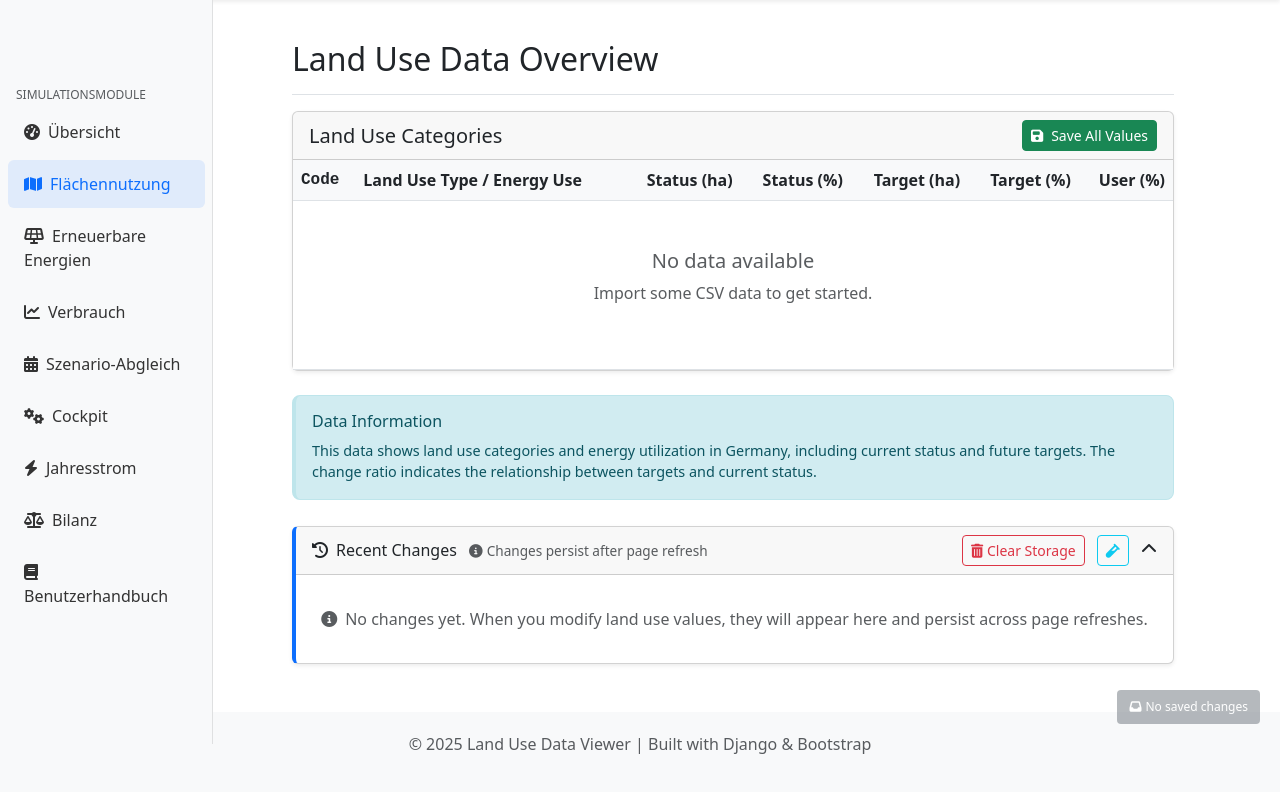
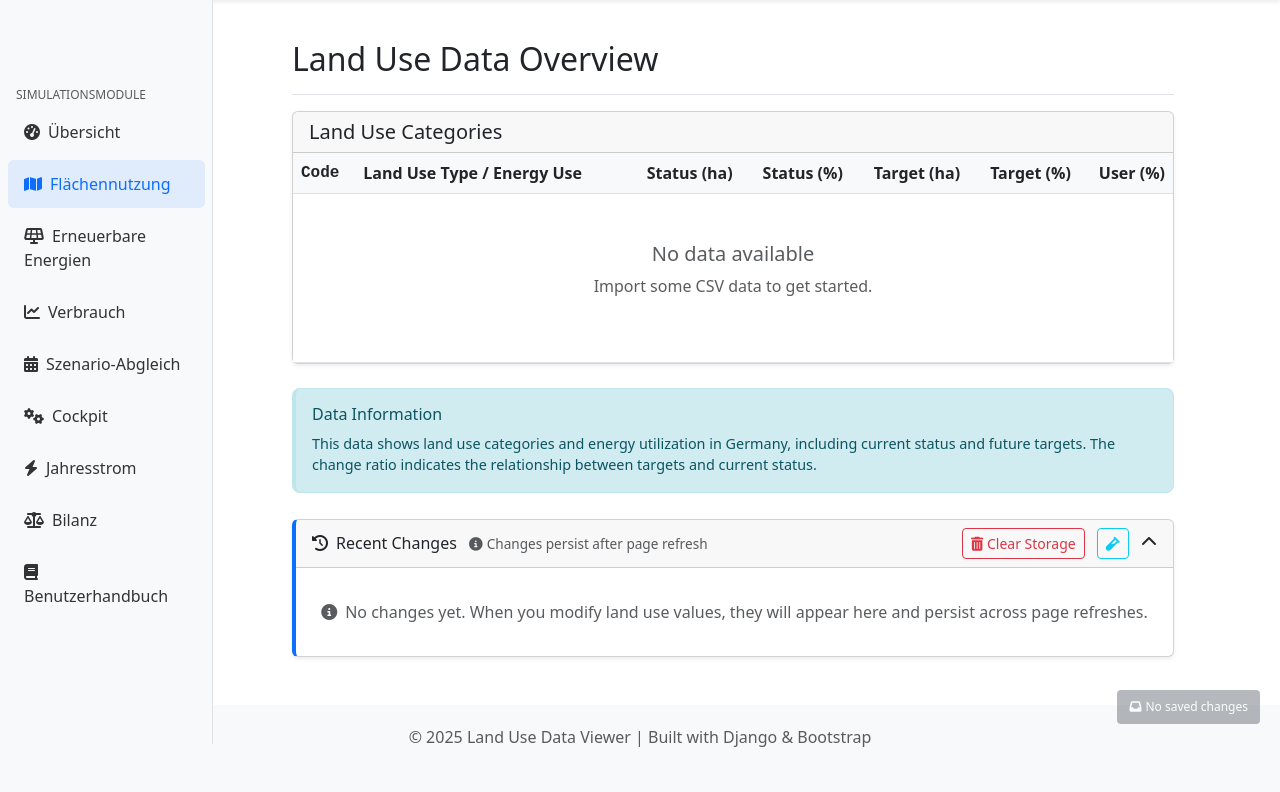
Before and after one commit to deepti1999/100prosim-runtime, a Django app: page /landuse/ in a window 1280 px wide. Shown: the part 56-848 px from the top of the page. After the commit the page ends 803 px from the top, so only its background shows below. Run offline with Django 4.2, Linux system fonts and the light colour scheme; the visitor is signed in with stand-in values (Sample User, id 1); data that the repository does not hold is empty; parts of the project's set-up code (start-up, migrations or seed data) failed here and were passed over.

Commit message:
stakeholder-1-A: remove "Save All Values" button (T28)
Per PDF §2.4.5: button is redundant because edits already auto-save via
autoSaveValue() with a 1-second debounce (landuse_list.html:1533-1548).
Scenario-level snapshotting is covered separately by Scenarios → Save
current Scenario, which is what stakeholder endorsed for that workflow.

Changes:
- Delete the <button id="save-all-button"> markup (card-header row)
- Delete the unused saveAllUserInputs() JS function
- Update two tutorial console.log lines that told users to click the
  removed button — now reflect auto-save

Preserved (out of scope, still used programmatically and by tests):
- /api/save-all-inputs/ endpoint + views.save_all_user_inputs view
- saveAllInProgress guard flag and its 3 call sites — harmless no-ops
  now that the flag is never flipped true; leaving them in place avoids
  unrelated risk

Verification:
- V2 tests: simulator.test_bb_e2e passes (2/2)
- V3 API: endpoint untouched (programmatic contract preserved)
- V4 localhost: authenticated GET /landuse/ — 0 refs to save-all-button
  or "Save All Values" text; 34 user-percent-input fields still render
- V5 Heroku: batched with 1-B at Phase 1 boundary

Co-Authored-By: Claude Opus 4.7 (1M context) <noreply@anthropic.com>

```diff
--- a/simulator/templates/simulator/landuse_list.html
+++ b/simulator/templates/simulator/landuse_list.html
@@ -22,10 +22,9 @@
             <div class="card">
                 <div class="card-header d-flex justify-content-between align-items-center">
                     <h5 class="card-title mb-0">Land Use Categories</h5>
-                    <button id="save-all-button" class="btn btn-success btn-sm" onclick="saveAllUserInputs()"
-                        title="Save all your percentage inputs to database">
-                        <i class="fas fa-save me-2"></i>Save All Values
-                    </button>
+                    {# "Save All Values" button removed per stakeholder PDF §2.4.5 (T28): edits #}
+                    {# auto-save with 1-second debounce (autoSaveValue, line ~1533). The bulk #}
+                    {# endpoint /api/save-all-inputs/ is retained for programmatic callers. #}
                 </div>
                 <div class="card-body p-0">
                     <div class="table-responsive">
@@ -184,7 +183,7 @@
             }
         } else {
             console.log('localStorage is EMPTY on page load (no previous changes saved)');
-            console.log('Tip: Make a change and click "Save All Values" to see it persist!');
+            console.log('Tip: Enter a percentage in the "User (%)" column - it auto-saves after ~1s.');
         }
 
         try {
@@ -246,7 +245,7 @@
                     console.log('═══════════════════════════════════════════════════════════');
                     console.log('1. Scroll down to any land use category (e.g., LU_2.1)');
                     console.log('2. Enter a percentage in the "User (%)" column (e.g., 5)');
-                    console.log('3. Click the green "Save All Values" button at the top');
+                    console.log('3. Wait ~1 second — the value auto-saves to the database');
                     console.log('4. Watch the "Recent Changes" panel appear below');
                     console.log('5. Refresh the page (F5) - changes will persist!');
                     console.log('═══════════════════════════════════════════════════════════');
@@ -1542,7 +1541,7 @@
             saveUserPercent(code, percent).catch(error => {
                 console.error(`Auto-save failed for ${code}:`, error);
                 // Show a subtle notification for auto-save failures
-                showSaveMessage(`Auto-save failed for ${code}. Use "Save All" button.`, 'warning');
+                showSaveMessage(`Auto-save failed for ${code}. Try again or reload the page.`, 'warning');
             });
         }, 1000); // Wait 1 second after user stops typing
     }
@@ -1607,99 +1606,11 @@
         throw new Error('Land use recalculation timed out while waiting for worker');
     }
 
-    // Function to save all current user inputs at once
-    async function saveAllUserInputs() {
-        let saveButton = document.getElementById('save-all-button');
-        if (saveButton) {
-            saveButton.disabled = true;
-            saveButton.innerHTML = '<i class="fas fa-spinner fa-spin me-2"></i>Saving...';
-        }
-        saveAllInProgress = true;
-        Object.values(pendingRowSaveTimers).forEach(timerId => clearTimeout(timerId));
-        pendingRowSaveTimers = {};
-
-        // Collect all current user inputs
-        let userInputs = {};
-        let hasInputs = false;
-
-        document.querySelectorAll('.user-percent-input').forEach(input => {
-            let code = input.dataset.code;
-            let value = input.value.trim();
-            userInputs[code] = value;
-            if (value !== '') {
-                hasInputs = true;
-            }
-        });
-
-        if (!hasInputs) {
-            showSaveMessage('No values to save', 'warning');
-            saveAllInProgress = false;
-            if (saveButton) {
-                saveButton.disabled = false;
-                saveButton.innerHTML = '<i class="fas fa-save me-2"></i>Save All Values';
-            }
-            return;
-        }
-
-        try {
-            const response = await fetch('/api/save-all-inputs/', {
-                method: 'POST',
-                headers: {
-                    'Content-Type': 'application/json',
-                    'X-CSRFToken': getCsrfToken()
-                },
-                body: JSON.stringify({
-                    user_inputs: userInputs
-                })
-            });
-            const data = await parseJsonResponseSafe(response);
-
-            if (!data.success) {
-                throw new Error(data.error || 'Failed to save values');
-            }
-
-            // Display changes in the changes panel immediately after save
-            if (data.changes && data.changes.length > 0) {
-                displayChanges(data.changes);
-            }
-
-            // Verify localStorage history still updates.
-            setTimeout(() => {
-                const verification = localStorage.getItem('landuse_changes_history');
-                if (verification) {
-                    const parsed = JSON.parse(verification);
-                    showToast(` ${parsed.length} changes saved to storage - will persist on refresh!`, 'success');
-                } else {
-                    showToast('WARNING: Changes may not persist after refresh! Check console.', 'warning');
-                }
-            }, 300);
-
-            if (data.queued && data.job_id) {
-                if (saveButton) {
-                    saveButton.innerHTML = '<i class="fas fa-spinner fa-spin me-2"></i>Recalculating...';
-                }
-                showSaveMessage(`Saved ${data.saved_count} values. Recalculation is running...`, 'info');
-                const result = await pollLanduseSaveJob(data.job_id);
-                showSaveMessage(`Saved ${data.saved_count} values and recalculated successfully.`, 'success');
-                console.log('Land use recalculation completed:', result);
-            } else {
-                showSaveMessage(`Successfully saved ${data.saved_count} values!`, 'success');
-            }
-
-            if (data.errors && data.errors.length > 0) {
-                showSaveMessage(`Some errors: ${data.errors.join(', ')}`, 'warning');
-            }
-        } catch (error) {
-            showSaveMessage(`Error saving values: ${error.message}`, 'danger');
-            console.error('Save error:', error);
-        } finally {
-            saveAllInProgress = false;
-            if (saveButton) {
-                saveButton.disabled = false;
-                saveButton.innerHTML = '<i class="fas fa-save me-2"></i>Save All Values';
-            }
-        }
-    }
+    // saveAllUserInputs() removed per stakeholder PDF §2.4.5 (T28).
+    // Edits are already auto-saved individually via autoSaveValue() with a
+    // 1-second debounce, so the bulk "Save All Values" button was redundant.
+    // The /api/save-all-inputs/ endpoint is retained for programmatic callers
+    // and regression tests; this function is the only UI caller and is gone.
 
     // Helper function to get CSRF token
     function getCsrfToken() {
```
